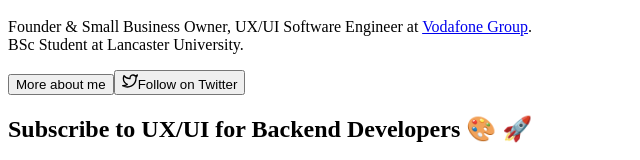
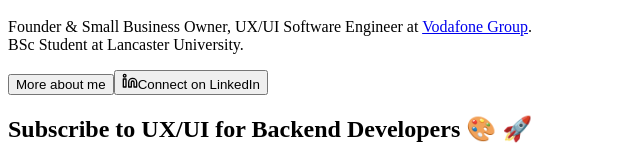
Before and after one commit to ingusjan/personal, a Next.js app: page / in a window 1280 px wide. Shown: the part 333-493 px from the top of the page, without its empty margins (0-640 px from the left). Built offline with nearby package versions, Linux system fonts and the light colour scheme; no server answers.

Commit message:
feat: replace twitter button with linkedin

```diff
--- a/pages/index.js
+++ b/pages/index.js
@@ -2,7 +2,7 @@ import Emoji from "../components/Emoji";
 import Link from "next/link";
 import Projects from "../components/Projects";
 import Revue from "../components/Revue";
-import { Twitter } from "react-feather";
+import { Linkedin, Twitter } from "react-feather";
 import Image from "next/image";
 
 export default function Home() {
@@ -39,11 +39,15 @@ export default function Home() {
             More about me
           </button>
         </Link>
-        <a rel='noopener' href='https://twitter.com/optrixttv' target='_blank'>
-          <button className='border-2 text-[#1da1f2] items-center hover:text-white font-semibold border-[#1da1f2] hover:bg-[#1989cf] transition w-full lg:w-auto text-sm rounded-md px-5 py-3 lg:py-2'>
+        <a
+          rel='noopener'
+          href='https://linkedin.com/in/ingus-jansons/'
+          target='_blank'
+        >
+          <button className='border-2 text-[#2867B2] items-center hover:text-white font-semibold border-[#2867B2] hover:bg-[#215494] transition w-full lg:w-auto text-sm rounded-md px-5 py-3 lg:py-2'>
             <div className='inline-flex items-center justify-items-center align-middle'>
-              <Twitter size={16} className='inline-flex' />
-              <span className='ml-2 inline-flex'>Follow on Twitter</span>
+              <Linkedin size={16} className='inline-flex' />
+              <span className='ml-2 inline-flex'>Connect on LinkedIn</span>
             </div>
           </button>
         </a>
```
